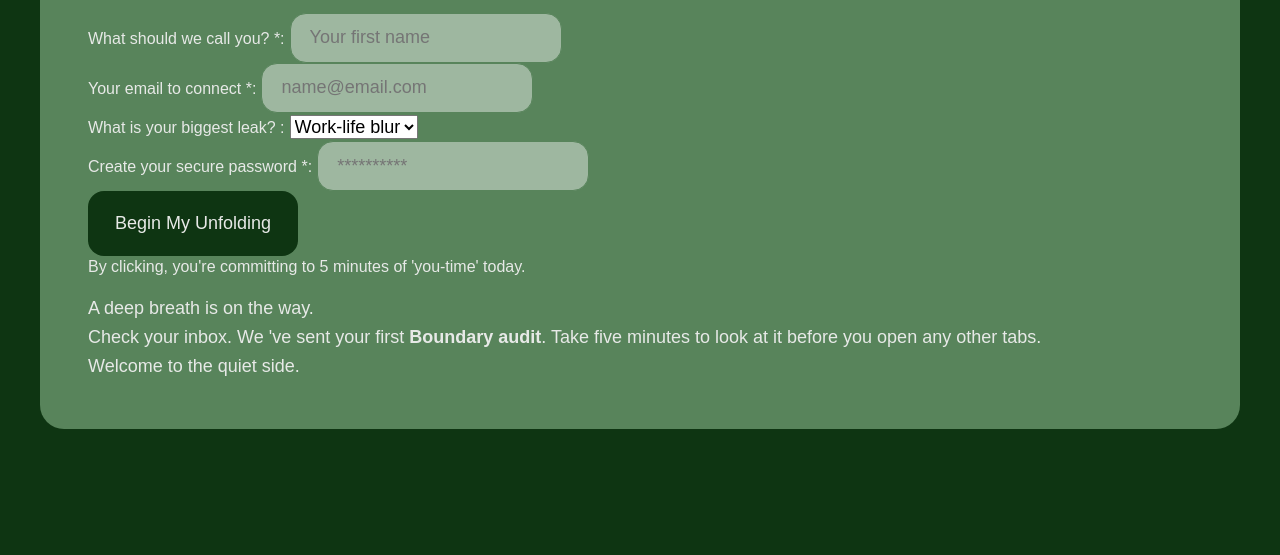
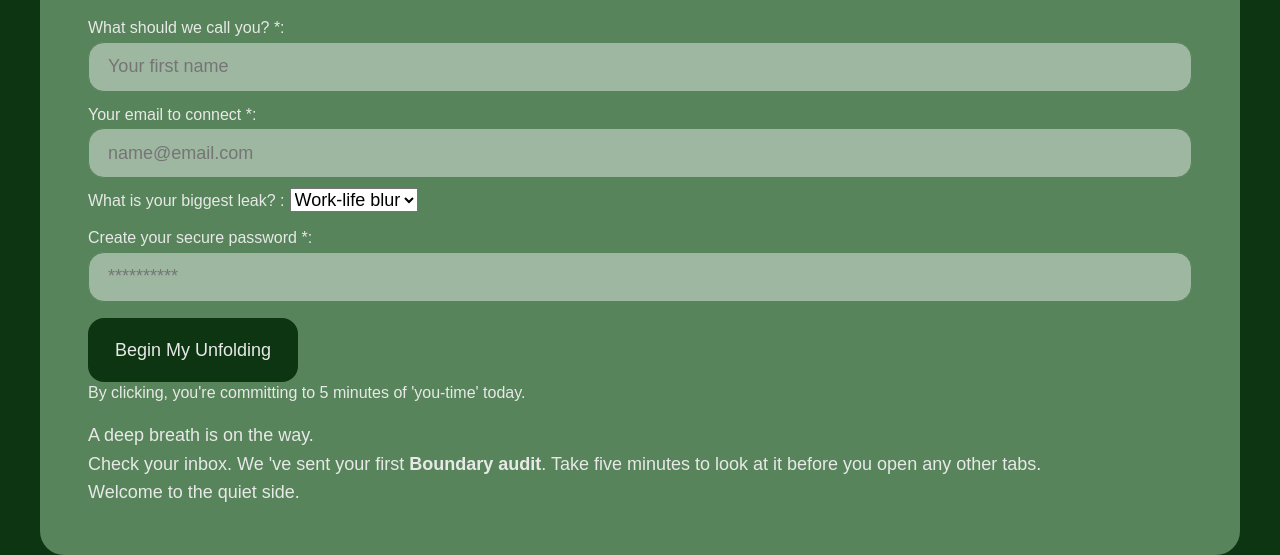
Before and after one commit to cmatsagka/sign-up-form, a plain HTML site: page index.html in a window 1280 px wide. Shown: the part 267-822 px from the top of the page. Before the commit the page ends 800 px from the top, so only its background shows below. Drawn offline with Linux system fonts and the light colour scheme.

Commit message:
Add width 100% to fix input overflow

```diff
--- a/styles.css
+++ b/styles.css
@@ -32,12 +32,26 @@ select {
     font: inherit;
 }
 
+form {
+    display: flex;
+    gap: 1rem;
+    flex-direction: column;
+}
+
+.info_input {
+    display: flex;
+    flex-direction: column;
+    gap: 0.5rem;
+}
+
 input {
     background: var(--surface-2);
     color: var(--text-1);
     border: var(--border);
     border-radius: 16px;
     padding: 1ex 2ex;
+
+    width: 100%;
 }
 
 h1 {
```
